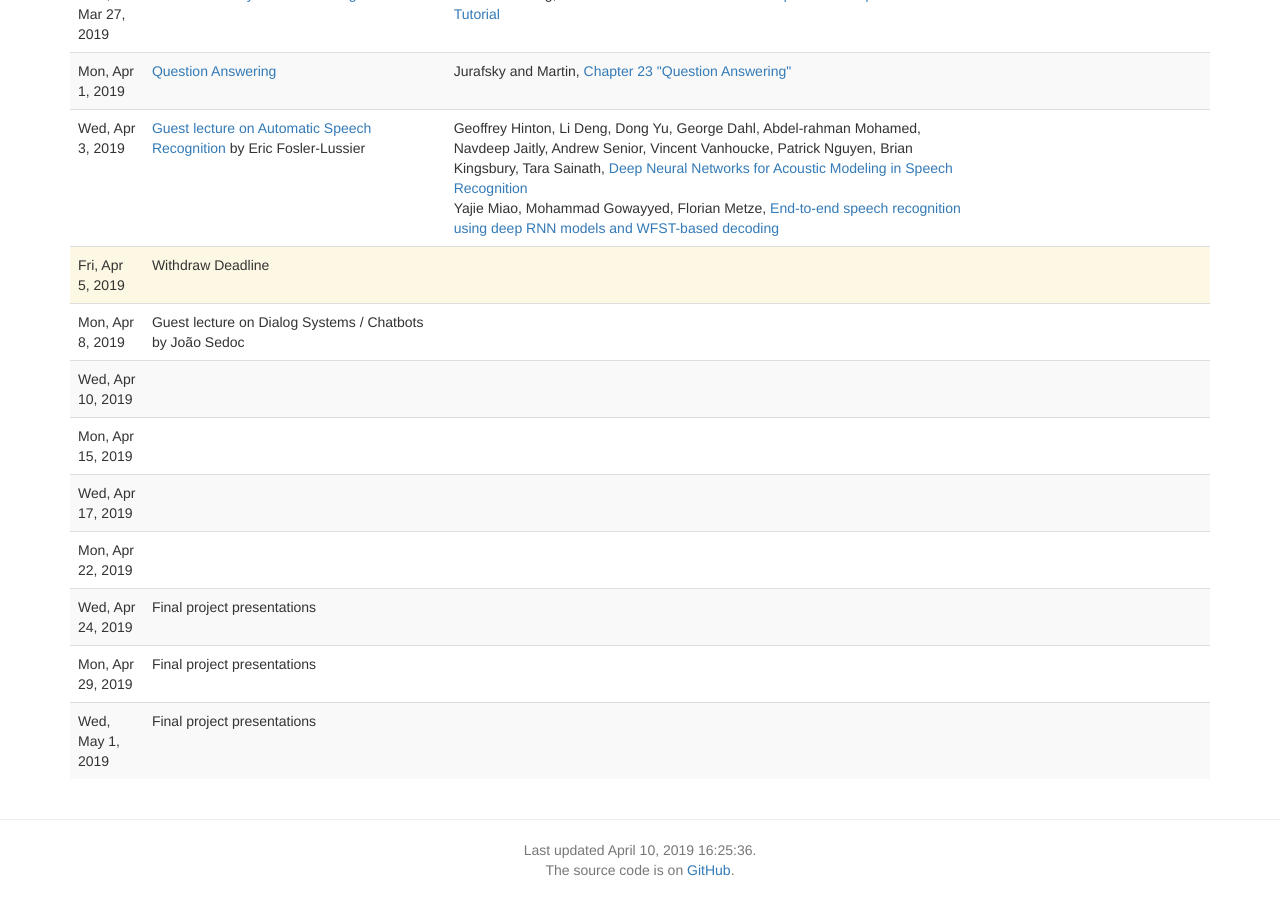
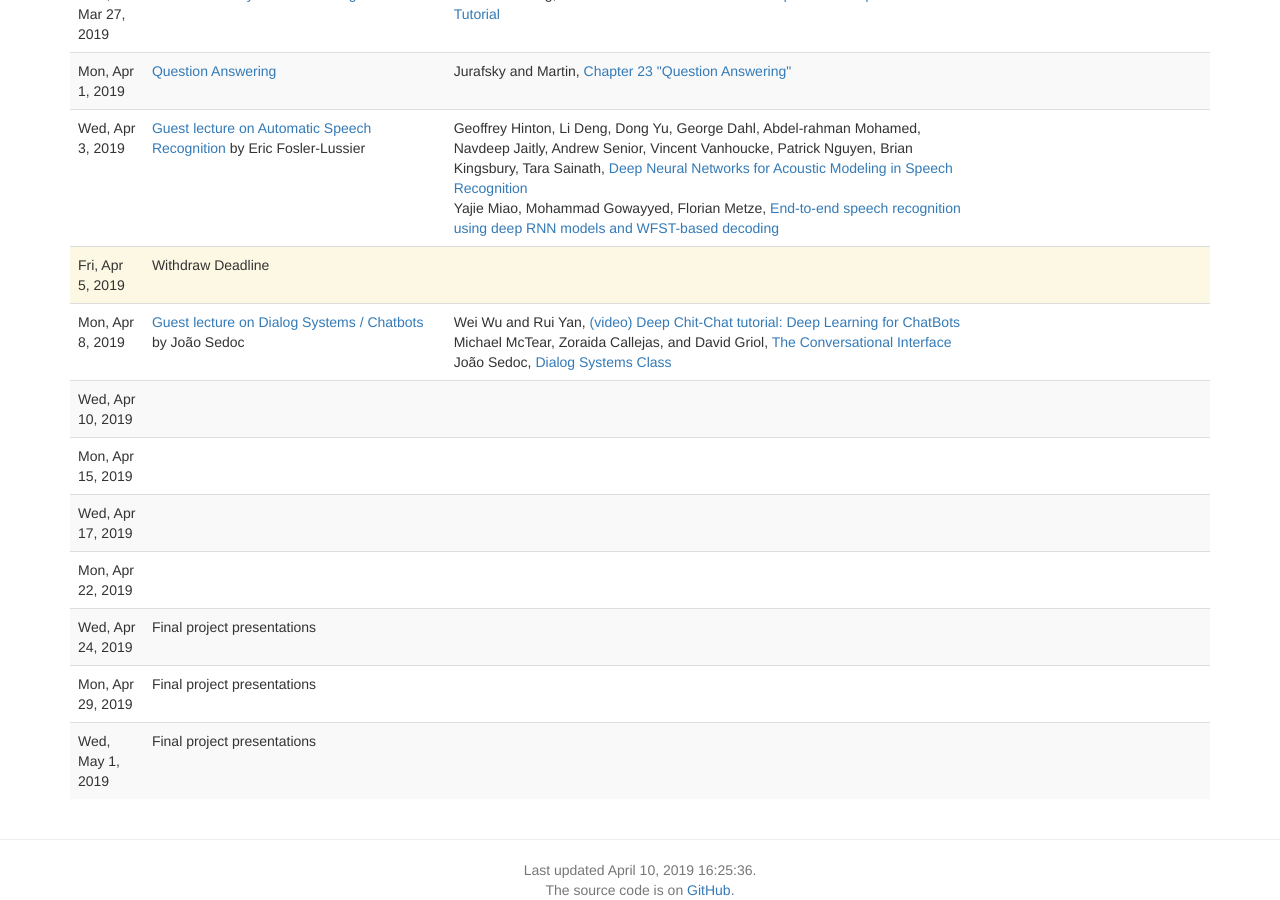
Before and after one commit to computational-linguistics-class/computational-linguistics-class.github.io, a Jekyll site: the page built from lectures.md, in a window 1280 px wide and 900 px high, scrolled down 2260 px. Built offline with Jekyll 4.4.1, drawn with Linux system fonts in a browser that asks for light colours; nearby versions of some CDN libraries; a script that is not in the unit is left out.

Commit message:
Update lectures.yaml

```diff
--- a/_data/lectures.yaml
+++ b/_data/lectures.yaml
@@ -335,11 +335,23 @@
   type: no_lecture
 -
   date: 2019-04-08
-  slides:
+  slides: https://drive.google.com/file/d/1e_JfNx2qabsuSpv2nKsl3OKaYHw-lgy4/view
   title: Guest lecture on Dialog Systems / Chatbots
   speaker: João Sedoc
   slides_credit: João Sedoc
   readings:
+    -
+      title: (video) Deep Chit-Chat tutorial&colon; Deep Learning for ChatBots
+      authors: Wei Wu and Rui Yan
+      url: https://vimeo.com/305179403
+    -
+      title: The Conversational Interface
+      authors: Michael McTear,  Zoraida Callejas, and David Griol
+      url: https://upenn.alma.exlibrisgroup.com/discovery/openurl?institution=01UPENN_INST&vid=01UPENN_INST:Services&%3Fctx_ver=Z39.88-2004&ctx_enc=info:ofi%2Fenc:UTF-8&rfr_id=info:sid%2Fsummon.serialssolutions.com&rft_val_fmt=info:ofi%2Ffmt:kev:mtx:book&rft.genre=book&rft.title=The%20conversational%20interface:%20Talking%20to%20smart%20devices&rft.au=McTear,%20Michael&rft.au=Callejas,%20Zoraida&rft.au=Griol,%20David&rft.date=2016-01-01&rft.isbn=9783319329659&rft_id=info:doi%2F10.1007%2F978-3-319-32967-3&rft.externalDBID=n%2Fa&rft.externalDocID=612234345
+    -
+      title: Dialog Systems Class
+      authors: João Sedoc
+      url: https://dialog-systems-class.github.io
 -
   date: 2019-04-10
   slides:
```
